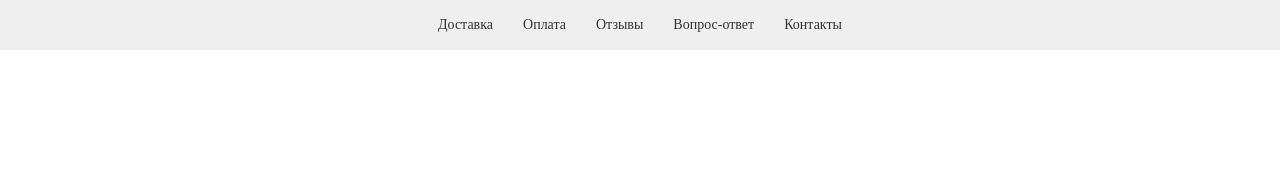
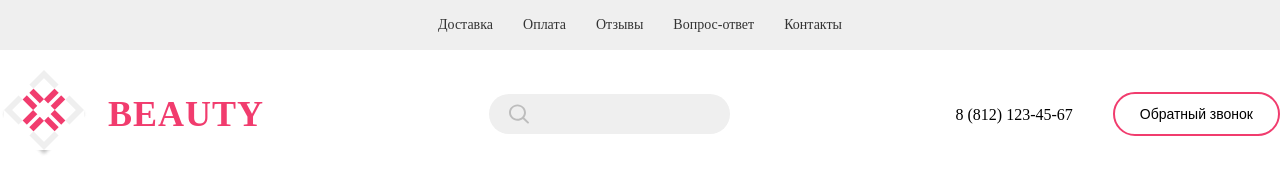
Before and after one commit to CloudClaw/html-scss-shop, a website: page index.html in a window 1280 px wide. Drawn offline with Linux system fonts and the light colour scheme.

Commit message:
added styles and html for the header-block

```diff
--- a/index.html
+++ b/index.html
@@ -8,6 +8,7 @@
     <title>Магазин кресел</title>
   </head>
   <body>
+    <!--Header navigation-->
     <section class="header-navigation">
       <div class="wrapper header-navigation__wrapper">
         <a href="#" class="header-navigation__link">Доставка</a>
@@ -17,5 +18,26 @@
         <a href="#" class="header-navigation__link">Контакты</a>
       </div>
     </section>
+    <!--Header navigation-->
+
+    <!--Header-->
+    <header class="header">
+      <div class="wrapper header__wrapper">
+        <a href="#" class="header__logo-block"
+          ><img src="./src/assets/header/logo.png" alt="logo" class="header_logo-img" /><span class="header__logo-title"
+            >BEAUTY</span
+          ></a
+        >
+        <div class="header__search-block callback-block">
+			<img src="./src/assets/header/search.svg" alt="search-icon" class="header__search-icon">
+			<input type="text" class="header__search-input"/>
+		  </div>
+        <div class="header__callback-block callback-block">
+			<a href="tel:88121234567" class="header__tel-number callback-block__tel-number">8 (812) 123-45-67</a>
+		  <button class="header__callback-button callback-block__callback-button default-button">Обратный звонок</button>
+		</div>
+      </div>
+    </header>
+    <!--Header-->
   </body>
 </html>
--- /dev/null
+++ b/src/scss/common/_callback-block.scss
@@ -0,0 +1,16 @@
+.callback-block {
+	display: flex;
+	align-items: center;
+
+	&__tel-number {
+		font-size: 1.6rem;
+		line-height: 1.9rem;
+		margin-right: 40px;
+
+		color: $link-text-color;
+	}
+	&__callback-button {
+		border-color: $primary1 !important;
+		background: $primary2;
+	}
+}
--- /dev/null
+++ b/src/scss/common/_default-button.scss
@@ -0,0 +1,12 @@
+.default-button{
+	cursor: pointer;
+
+	border-radius: 40px;
+	color: $link-text-color;
+
+	padding: 12px 25px;
+	border: 2px solid;
+
+	font-size: 1.4rem;
+	line-height: 1.6rem;
+}
--- a/src/scss/index.scss
+++ b/src/scss/index.scss
@@ -1,3 +1,6 @@
 @import "./constants/constants";
 @import "./global/global";
 @import "./modules/_header-navigation";
+@import "./modules/_header";
+@import "./common/callback-block";
+@import "./common/default-button";
--- /dev/null
+++ b/src/scss/modules/_header.scss
@@ -0,0 +1,43 @@
+$input-search-bg: #efefef;
+$input-search-height: 40px;
+
+.header {
+	background: $primary2;
+	&__wrapper {
+		display: flex;
+		justify-content: space-between;
+		align-items: center;
+
+		padding: 20px 0;
+	}
+	&__logo-block {
+		display: flex;
+		align-items: center;
+	}
+	&__logo-title {
+		font-weight: bold;
+		font-size: 3.6rem;
+		line-height: 4.2rem;
+		letter-spacing: 0.1rem;
+
+		color: $primary1;
+		margin-left: 20px;
+	}
+	&__search-block {
+		height: $input-search-height;
+		display: flex;
+		align-items: center;
+
+		background: $input-search-bg;
+		border-radius: 40px;
+		padding: 0 20px;
+	}
+	&____search-icon {
+		margin: 5px;
+	}
+	&__search-input{
+		background: none;
+		outline: none;
+		border: none;
+	}
+}
```
Also changed, not shown: src/assets/header/logo.png (renamed from src/assets/logo.png), src/assets/header/search.svg (added), src/css/index.css.
